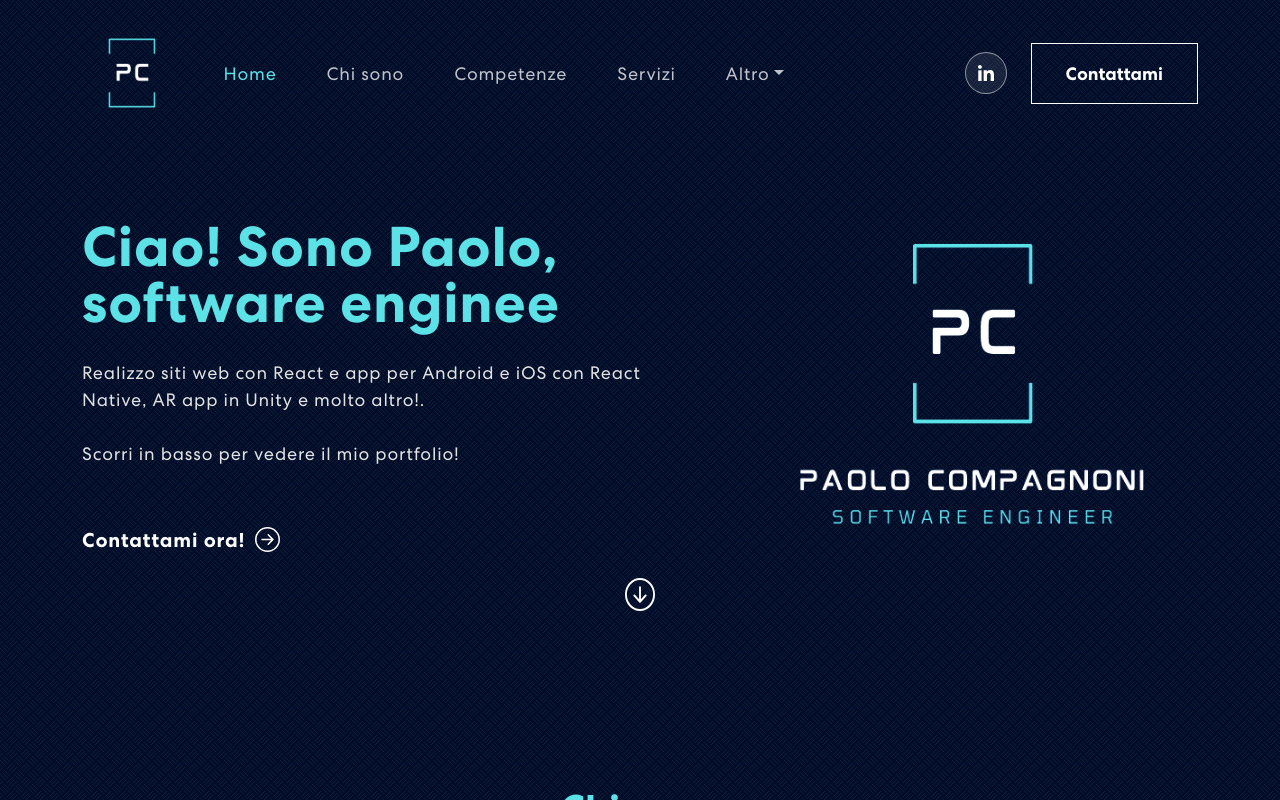
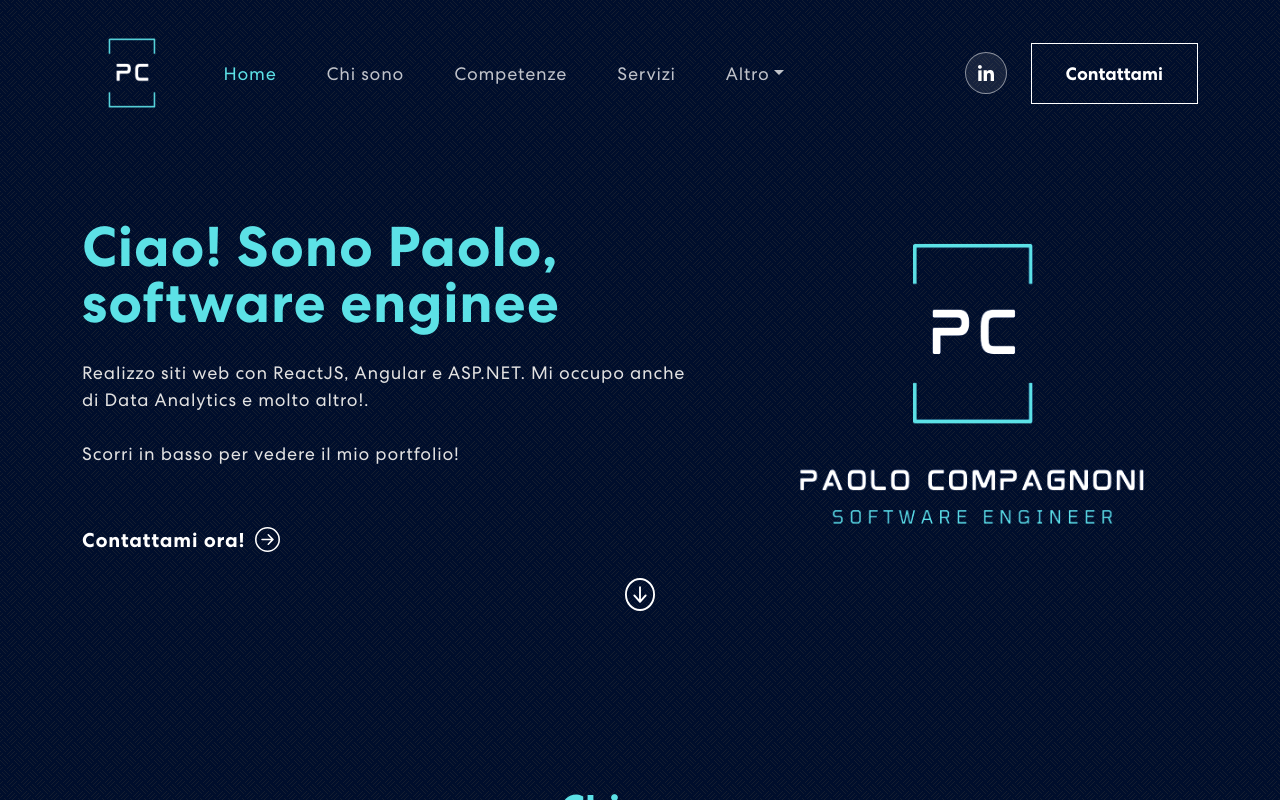
Before and after one commit to Paolo95/Portfolio_site, a React (Create React App) app: page / in a window 1280 px wide. Shown: the top 800 px of the page. Built offline with nearby package versions, Linux system fonts and the light colour scheme.

Commit message:
Updated banner text

```diff
--- a/src/components/Banner/Banner.jsx
+++ b/src/components/Banner/Banner.jsx
@@ -57,7 +57,7 @@ const Banner = () => {
                                 <h1>{'Ciao! Sono Paolo, '}<span className="wrap">{text} </span></h1>
                             </div>
 
-                            <p>Realizzo siti web con React e app per Android e iOS con React Native, AR app in Unity e molto altro!.<br/><br/>
+                            <p>Realizzo siti web con ReactJS, Angular e ASP.NET. Mi occupo anche di Data Analytics e molto altro!.<br/><br/>
                                 Scorri in basso per vedere il mio portfolio!
                             </p>
                             <a href="#contact">
```
